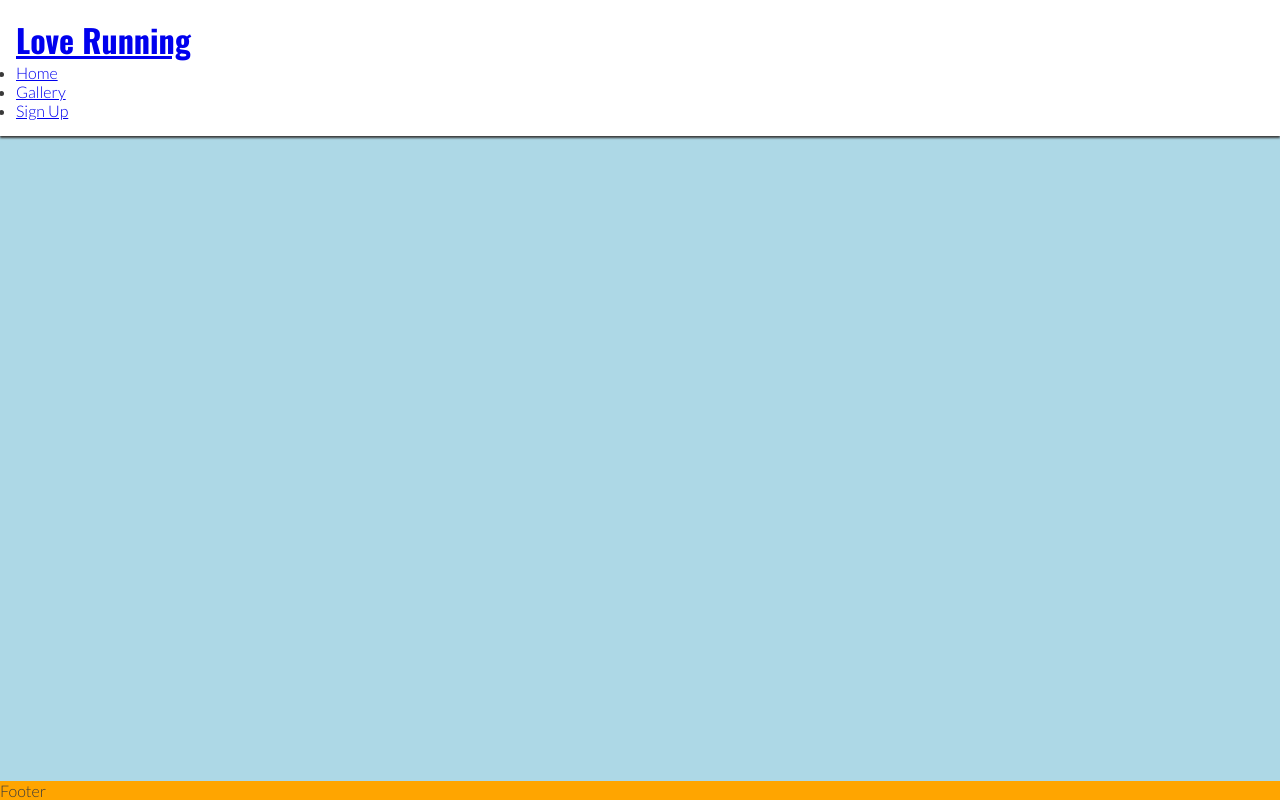
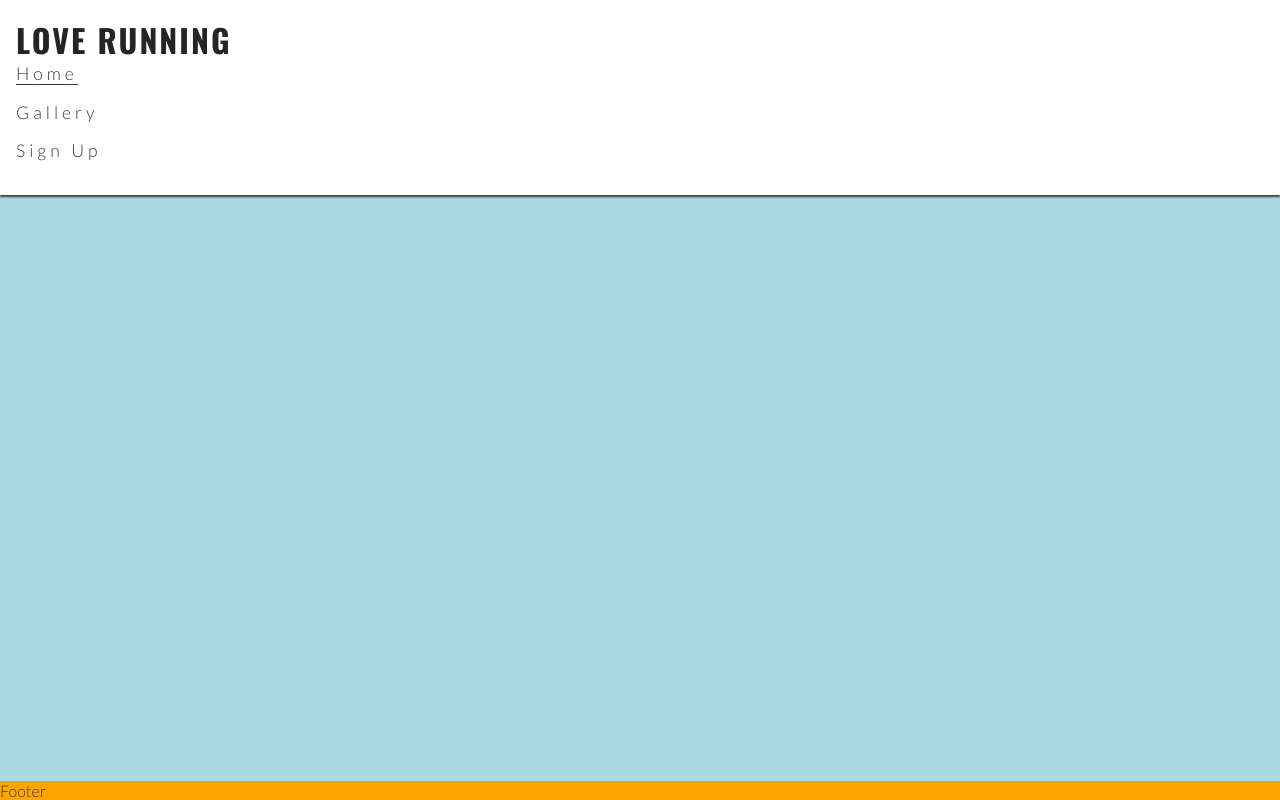
Before and after one commit to astro-mat/loverunning, a plain HTML site: page index.html in a window 1280 px wide. Drawn offline with nearby package versions, Linux system fonts and the light colour scheme.

Commit message:
style the navbar menu

```diff
--- a/assets/css/style.css
+++ b/assets/css/style.css
@@ -30,9 +30,33 @@
         box-shadow: 0 2px 2px #3a3a3a
     }
 
+    header a {
+        text-decoration: none;
+        color: inherit;
+    }
+
     h1 {
         font-family: 'Oswald', sans-serif;
+        text-transform: uppercase;
+        letter-spacing: 2px;
+        color: #252525;
     }
+
+    /* Menu */
+    #menu {
+        font-size: 110%;
+        letter-spacing: 4px;
+        list-style-type: none;
+    }
+
+    #menu>li {
+        margin-bottom: 1em;
+    }
+
+    .active {
+        border-bottom: 1px solid #3a3a3a;
+    }
+
 
     /* Main content */
     main {
--- a/index.html
+++ b/index.html
@@ -42,9 +42,9 @@
         <h1 id="logo">Love Running</h1>
       </a>
       <nav>
-        <ul>
+        <ul id="menu">
           <li>
-            <a href="Home.html">Home</a>
+            <a href="Home.html" class="active">Home</a>
           </li>
           <li>
             <a href="Gallery.html">Gallery</a>
```
